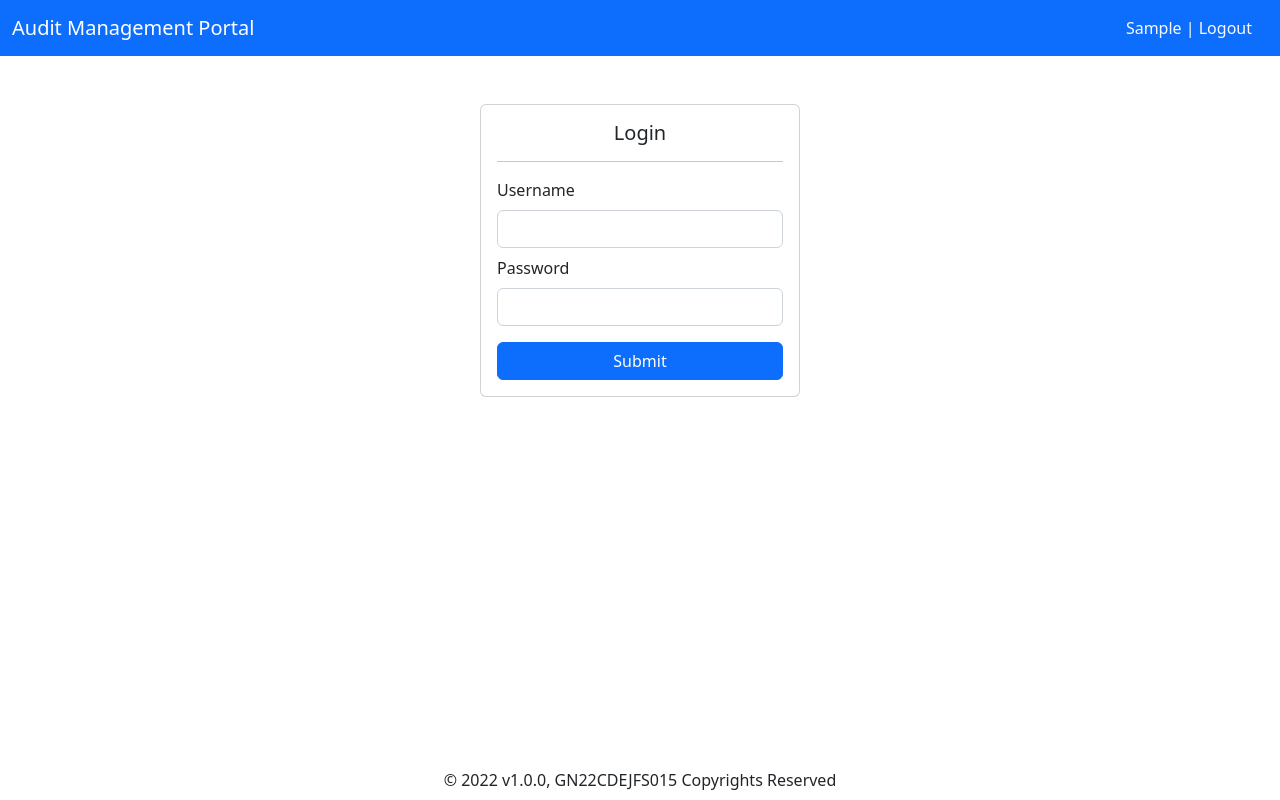
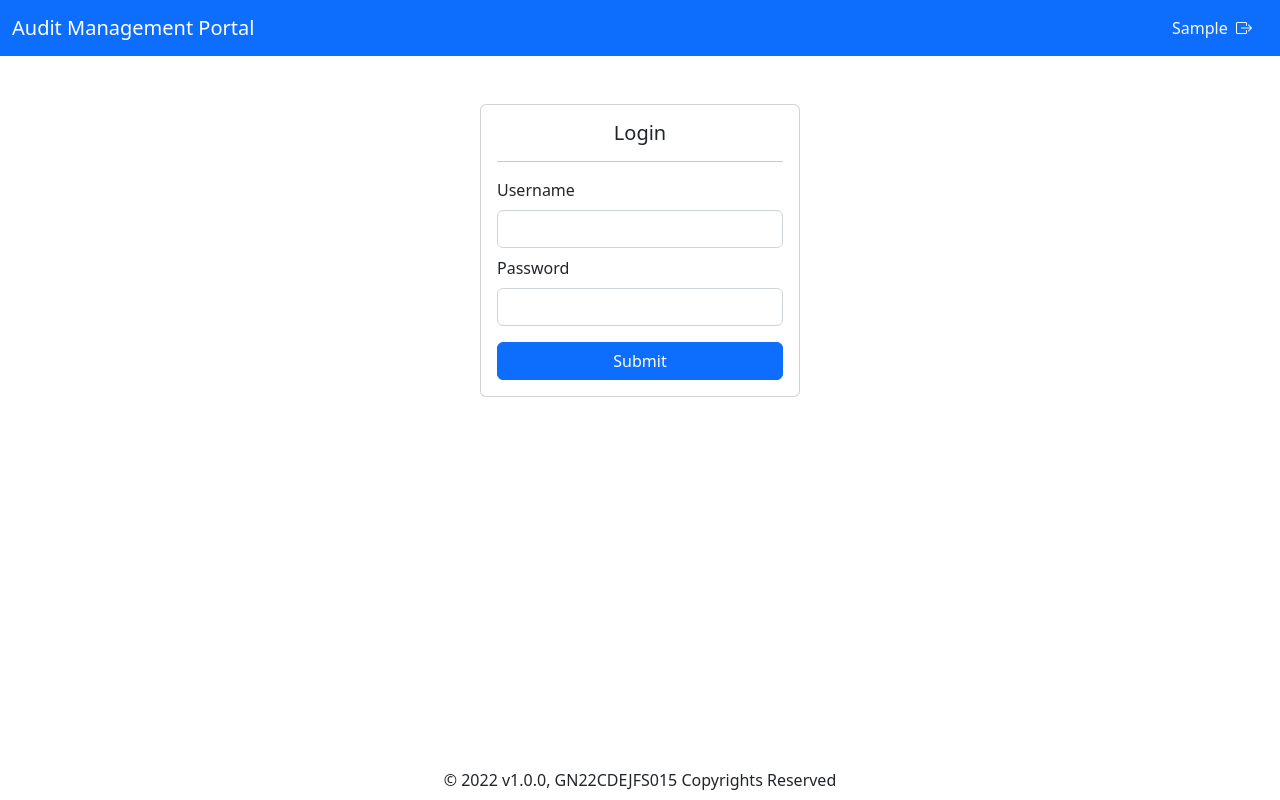
Before and after one commit to vanamalamanish/Audit-Portal, an Angular app: page /login in a window 1280 px wide. Built offline with nearby package versions, Linux system fonts and the light colour scheme; sample sign-in values are in the browser's storage.

Commit message:
Update header.component.html

```diff
--- a/src/app/header/header.component.html
+++ b/src/app/header/header.component.html
@@ -13,10 +13,11 @@
 
 
 
-                <p class="navbar-nav" (click)="OnLogOut()"> {{userName | titlecase}} | Logout</p>
+                <p class="navbar-nav" style="cursor:pointer" (click)="OnLogOut()"> {{userName | titlecase}} &nbsp;<i class="bi bi-box-arrow-right"></i></p>
 
           </div>
         </div>
 
   </div>
 </nav>
+<link rel="stylesheet" href="https://cdn.jsdelivr.net/npm/bootstrap-icons@1.9.1/font/bootstrap-icons.css">
```
